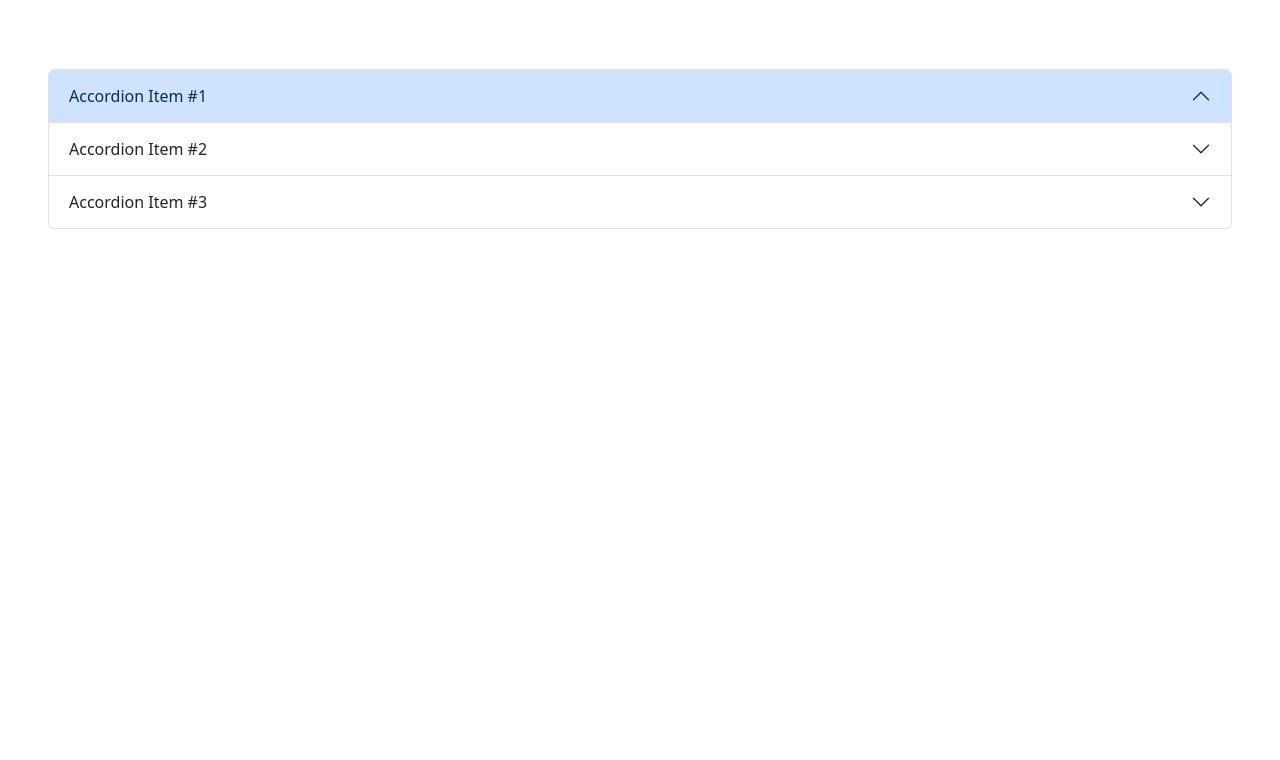
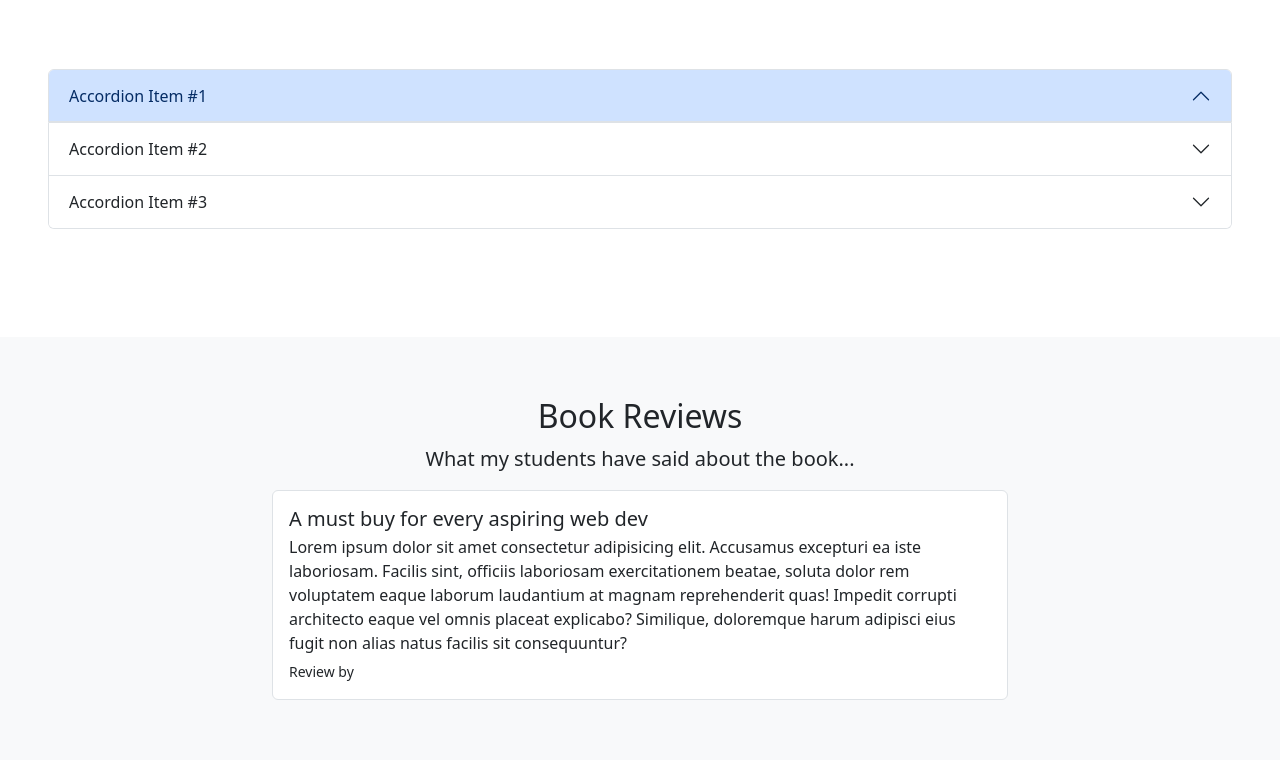
Before and after one commit to Boahen123/Bootstrap-Study, a plain HTML site: page index.html in a window 1280 px wide. Shown: the part 1975-2735 px from the top of the page. Before the commit the page ends 2312 px from the top, so only its background shows below. Drawn offline with nearby package versions, Linux system fonts and the light colour scheme.

```diff
--- a/index.html
+++ b/index.html
@@ -9,6 +9,7 @@
       integrity="sha384-QWTKZyjpPEjISv5WaRU9OFeRpok6YctnYmDr5pNlyT2bRjXh0JMhjY6hW+ALEwIH"
       crossorigin="anonymous"
     />
+    <link rel="stylesheet" href="https://cdn.jsdelivr.net/npm/bootstrap-icons@1.11.3/font/bootstrap-icons.min.css">
     <title>Document</title>
     <style>
       section {
@@ -265,6 +266,29 @@
     </section>
 
     <!-- reviews list   -->
+    <section id="reviews" class="bg-light">
+      <div class="container-lg">
+        <div class="text-center">
+          <h2>Book Reviews</h2>
+          <p class="lead">What my students have said about the book...</p>
+        </div>
+
+        <div class="row justify-content-center">
+          <div class="col-lg-8">
+            <div class="list-group">
+              <div class="list-group-item py-3">
+                <h5 class="mb-1">A must buy for every aspiring web dev</h5>
+                <p class="mb-1">
+                    Lorem ipsum dolor sit amet consectetur adipisicing elit. Accusamus excepturi ea iste laboriosam. Facilis sint, officiis laboriosam exercitationem beatae, soluta dolor rem voluptatem eaque laborum laudantium at magnam reprehenderit quas! Impedit corrupti architecto eaque vel omnis placeat explicabo? Similique, doloremque harum adipisci eius fugit non alias natus facilis sit consequuntur?
+                </p>
+                <small>Review by</small>
+              </div>
+            </div>
+          </div>
+        </div>
+      </div>
+    </section>
+
 
 
     <script
```
